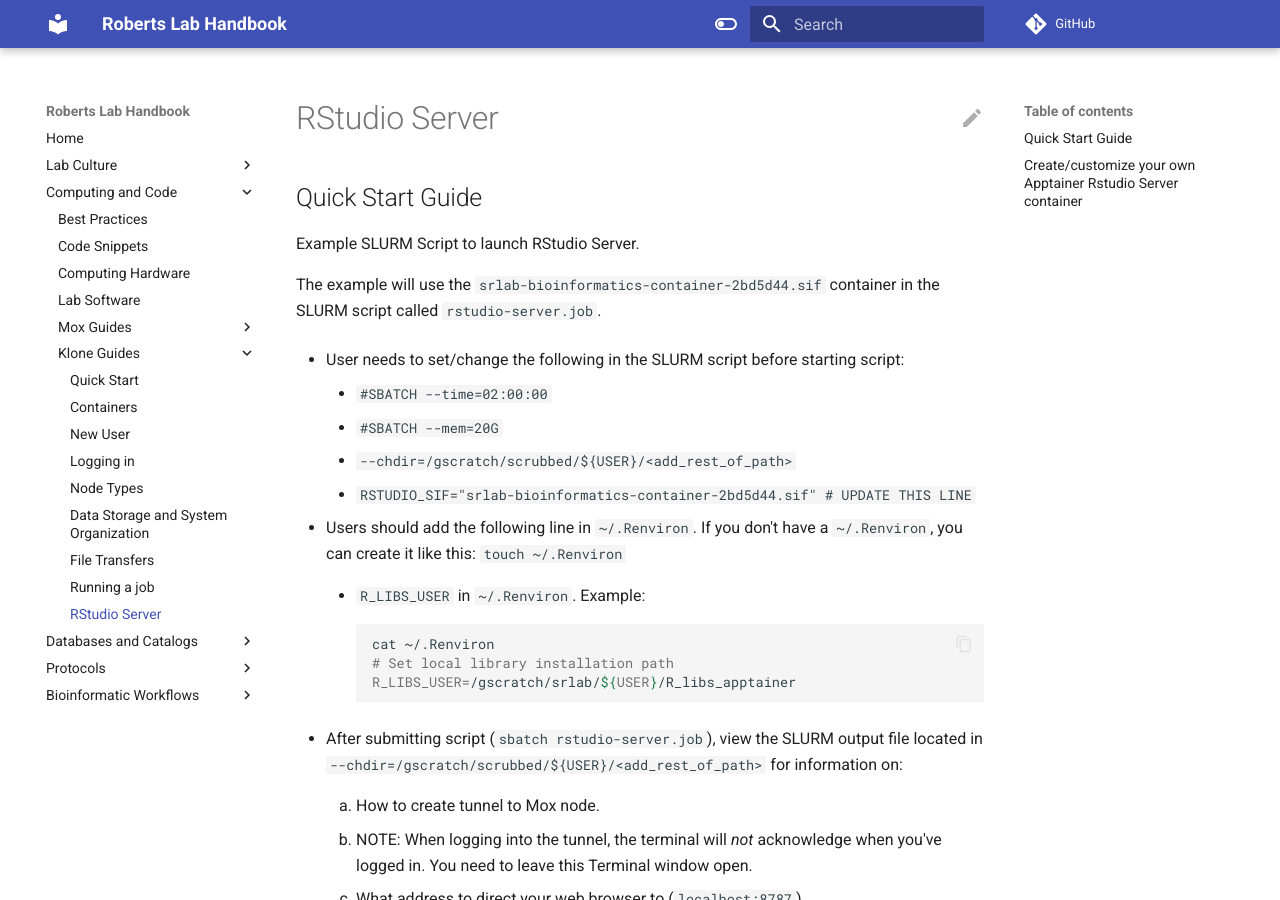
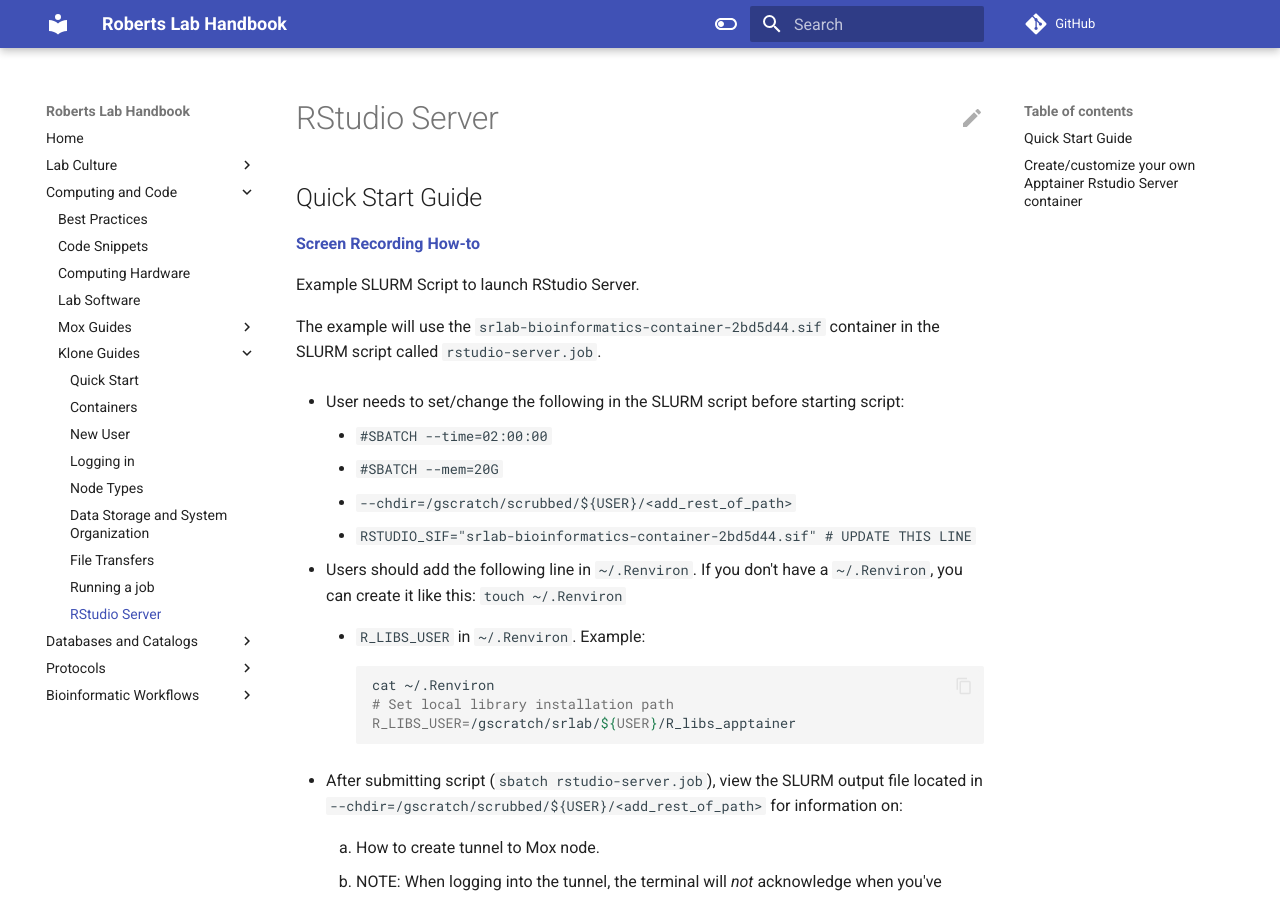
Before and after one commit to RobertsLab/resources, an MkDocs documentation site: the page built from docs/klone_RStudio-Server.md, in a window 1280 px wide and 900 px high. Built offline with MkDocs 1.6.1 and Material for MkDocs 9.7.7, drawn with Linux system fonts in a browser that asks for light colours; comment, search, counter and statistics services are not loaded.

Commit message:
Update klone_RStudio-Server.md

```diff
--- a/docs/klone_RStudio-Server.md
+++ b/docs/klone_RStudio-Server.md
@@ -1,4 +1,6 @@
 ## Quick Start Guide
+
+[**Screen Recording How-to**](https://washington.zoom.us/rec/share/tM_4zmytAnDQrPoIxqDH0Q7RpaZviXcs9ih7ypUPSJCbaQc0Kwa6NnsqdeMvkvdF.P4qX95_arDgBeGMF)
 
 Example SLURM Script to launch RStudio Server.
 
```
